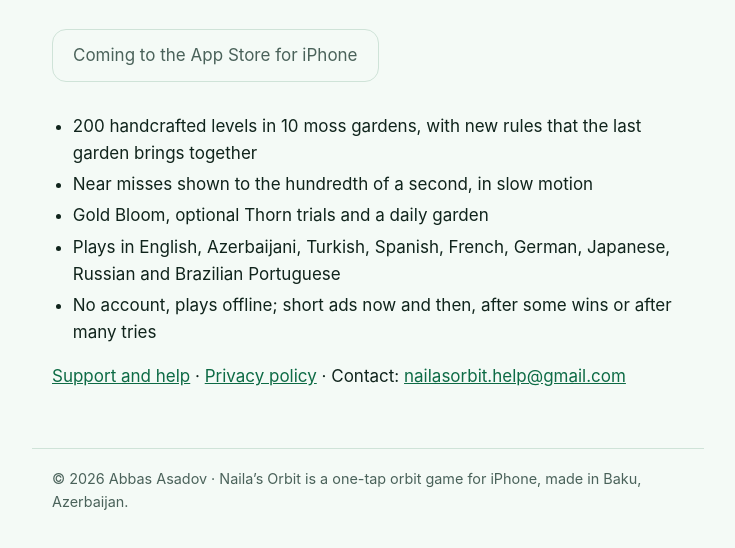
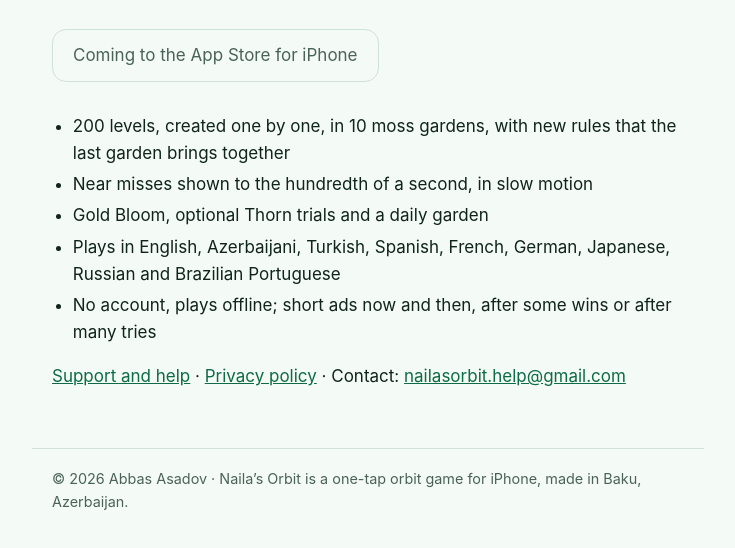
Before and after one commit to abbasasadov1-coder/abbasasadov1-coder.github.io, a plain HTML site: page index.html in a window 1280 px wide. Shown: the part 194-742 px from the top of the page, without its empty margins (272-1007 px from the left). Drawn offline with Linux system fonts and the light colour scheme.

Commit message:
Home: levels are created one by one
Co-Authored-By: Claude Opus 5.5 <noreply@anthropic.com>

```diff
--- a/index.html
+++ b/index.html
@@ -5,7 +5,7 @@
 <meta name="viewport" content="width=device-width, initial-scale=1">
 <meta name="color-scheme" content="dark light">
 <title>Naila’s Orbit</title>
-<meta name="description" content="A quiet one-tap orbit game for iPhone: 200 handcrafted levels in 10 moss gardens.">
+<meta name="description" content="A quiet one-tap orbit game for iPhone: 200 levels, created one by one, in 10 moss gardens.">
 <link rel="canonical" href="https://abbasasadov1-coder.github.io/">
 <link rel="stylesheet" href="style.css">
 </head>
@@ -19,7 +19,7 @@
 <p class="lead">A quiet one-tap orbit game for iPhone: tap once to leap from orbit to orbit, slip past danger by a hair and make the bud bloom.</p>
 <span class="soon">Coming to the App Store for iPhone</span>
 <ul>
-<li>200 handcrafted levels in 10 moss gardens, with new rules that the last garden brings together</li>
+<li>200 levels, created one by one, in 10 moss gardens, with new rules that the last garden brings together</li>
 <li>Near misses shown to the hundredth of a second, in slow motion</li>
 <li>Gold Bloom, optional Thorn trials and a daily garden</li>
 <li>Plays in English, Azerbaijani, Turkish, Spanish, French, German, Japanese, Russian and Brazilian Portuguese</li>
```
